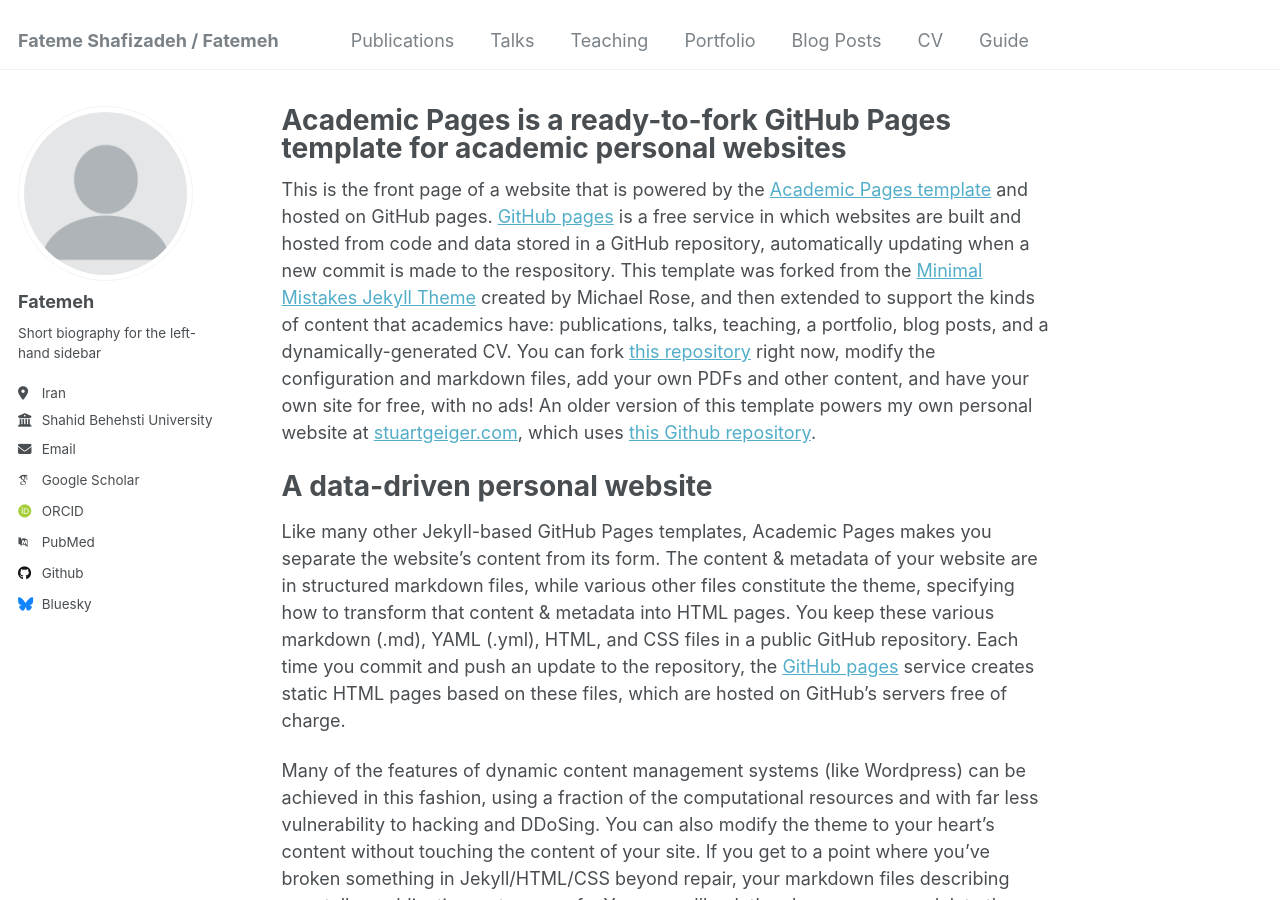
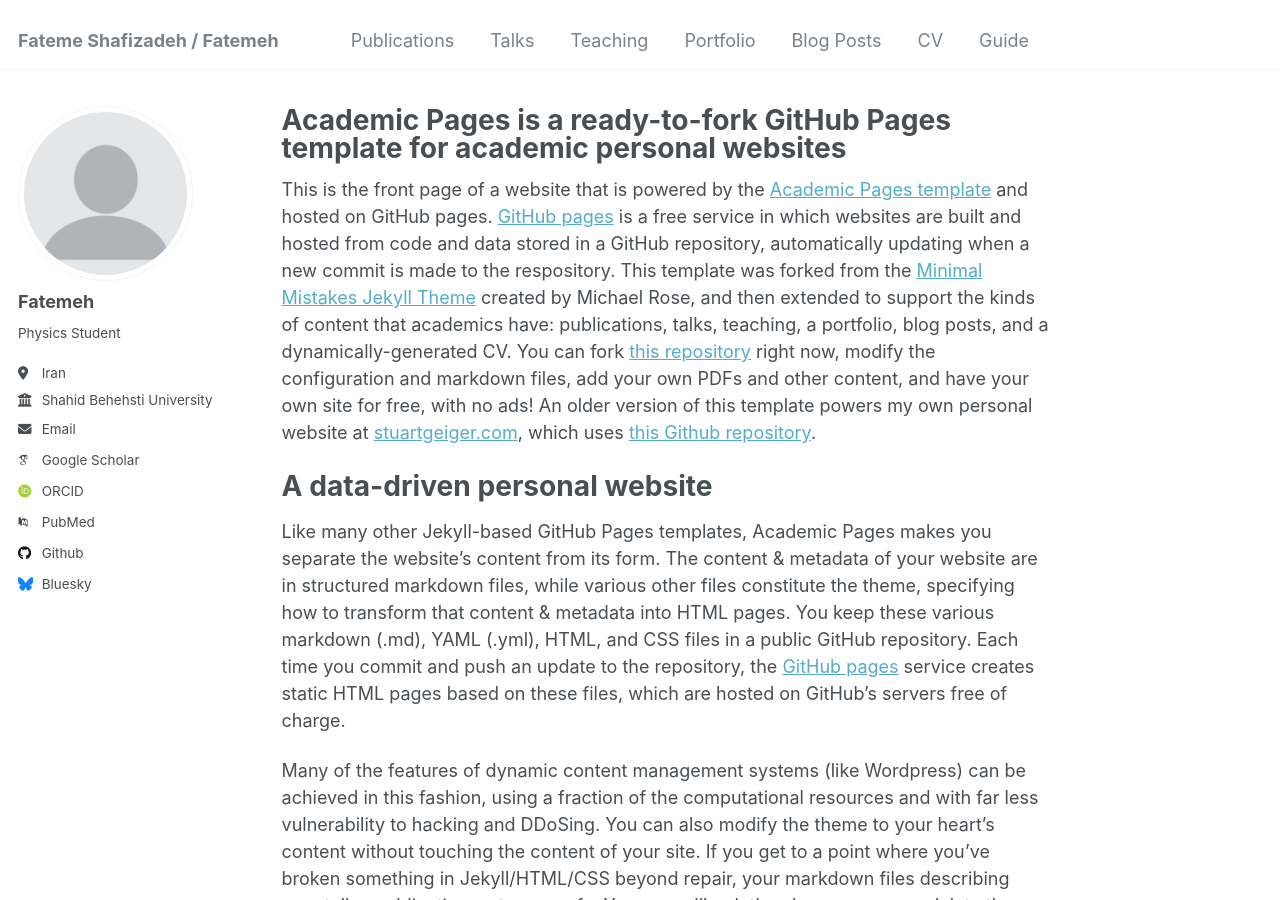
Before and after one commit to Fateme-Shafizadeh/Fateme-Shafizade.github.io, a Jekyll site: the page built from _pages/about.md, in a window 1280 px wide and 900 px high. Built offline with Jekyll 4.4.1, drawn with Linux system fonts in a browser that asks for light colours; some web fonts are replaced.

Commit message:
Update _config.yml

```diff
--- a/_config.yml
+++ b/_config.yml
@@ -24,7 +24,7 @@ author:
   avatar           : "profile.png"
   name             : "Fatemeh"
   pronouns         : # example: "she/her"
-  bio              : "Short biography for the left-hand sidebar"
+  bio              : "Physics Student"
   location         : "Iran"
   employer         : "Shahid Behehsti University"
   uri              : # URL
```
